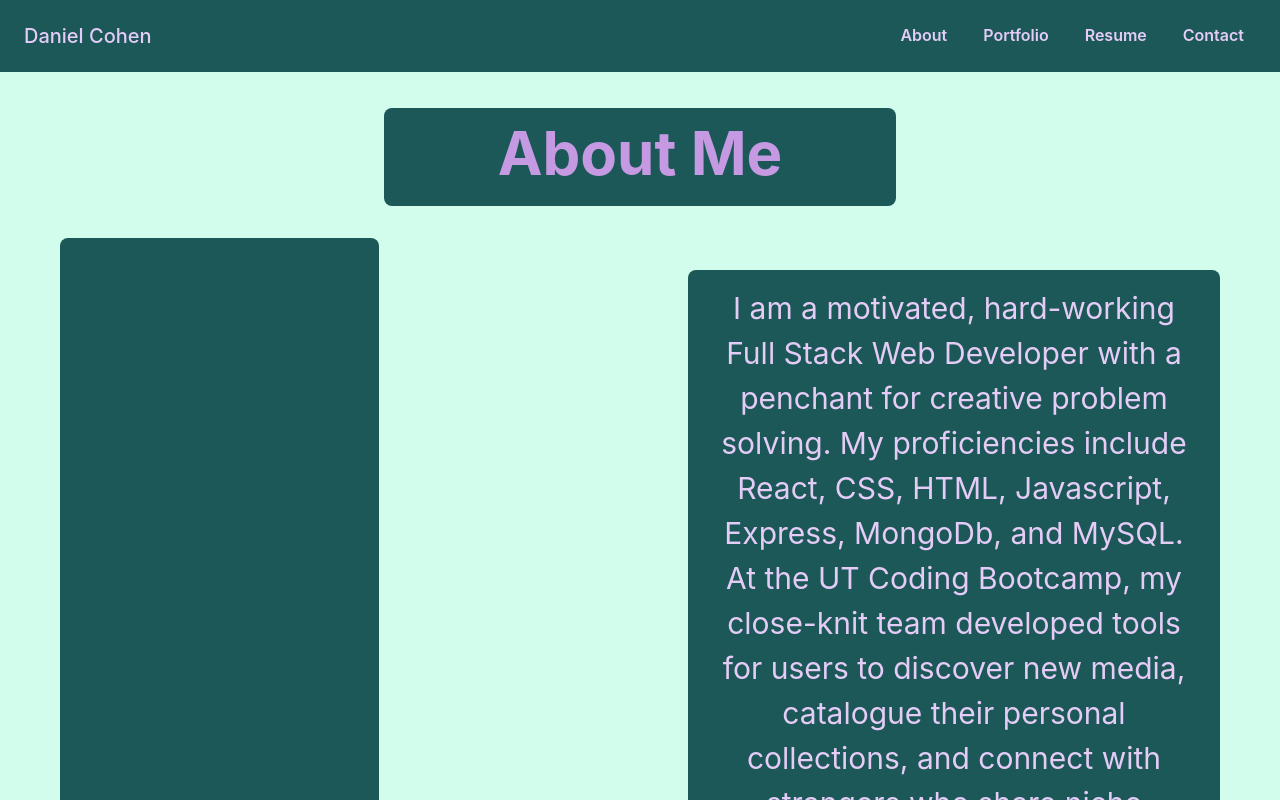
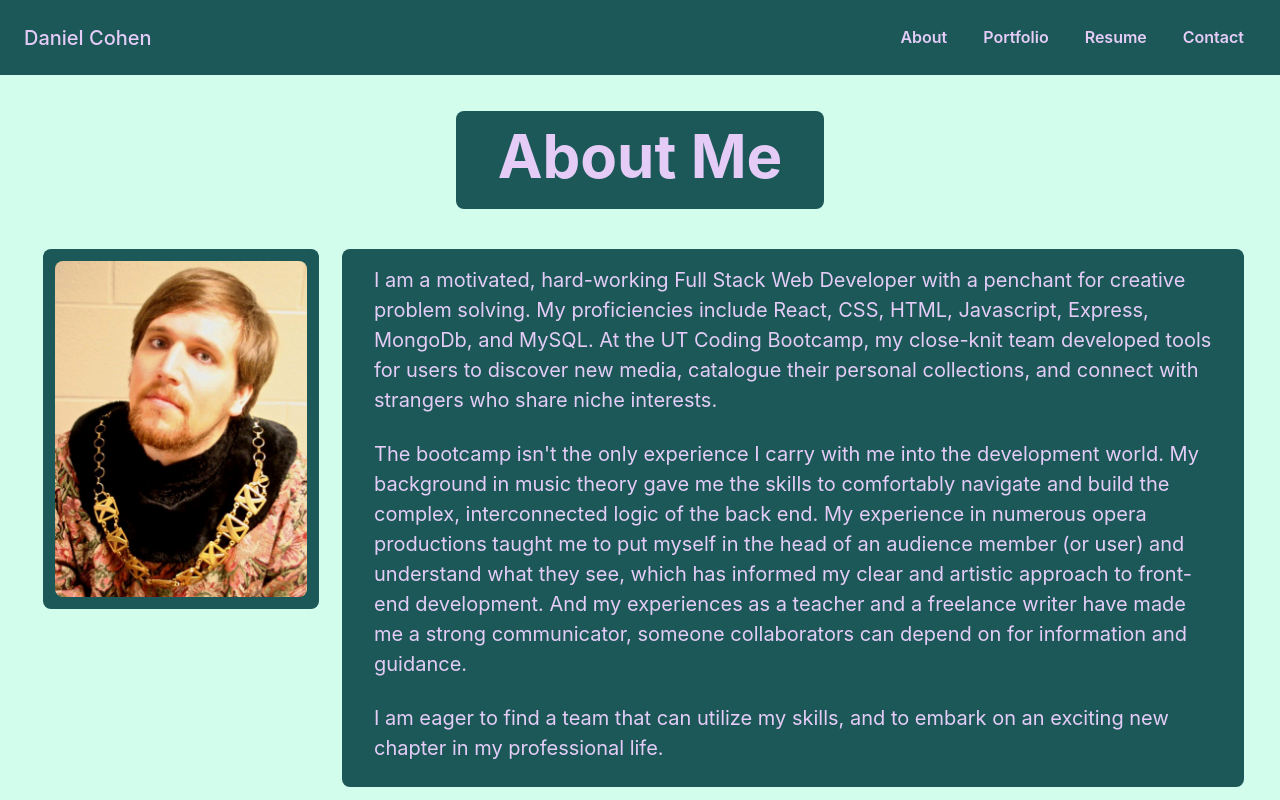
Before and after one commit to dctristero/daniel-cohen-portfolio, a React (Create React App) app: page /daniel-cohen-portfolio/contact in a window 1280 px wide. Both pictures are taken after a click on the button "About". Shown: the top 800 px of the page. Built offline with nearby package versions, Linux system fonts and the light colour scheme.

Commit message:
about page and nav styling

```diff
--- a/src/components/navbar.js
+++ b/src/components/navbar.js
@@ -25,12 +25,19 @@ const Navbar = () => {
       <chakra.header
         bg={bg}
         color={["primary.300"]}
+        h={{ base: "50px", sm: "60px", xl: "75px" }}
         w="full"
         px={{ base: 2, sm: 4 }}
-        py={4}
-        shadow="md"
+        py={0}
+        display="flex"
+        // shadow="md"
+        alignItems="center"
       >
-        <Flex alignItems="center" justifyContent="space-between" mx="auto">
+        <Flex
+        justifyContent="space-between"
+        alignItems="center"
+        w="full"
+        h="full">
           <Flex>
             <chakra.a
               href="/"
--- a/src/pages/about.js
+++ b/src/pages/about.js
@@ -1,8 +1,10 @@
 import React from "react";
 
-import { Box, Button, chakra, Flex, SimpleGrid, Image, Icon } from "@chakra-ui/react";
+import { Box, Button, chakra, Flex, SimpleGrid, GridItem, Image, Icon } from "@chakra-ui/react";
 import { aboutPic } from "../assets/data/data.js"
 import Footer from "../components/footer"
+
+// var navheight = {{ base: "50px", sm: "60px", xl: "75px" }};
 
 
 export default function About(){
@@ -52,39 +54,41 @@ export default function About(){
       bg={["primary.100"]}
       _dark={{ bg: "#3e3e3e" }}
       p={7}
+      minHeight={{ base: "calc(100vh - 50px)", sm: "calc(100vh - 60px)", xl: "calc(100vh - 75px)", }}
       w="full"
       justifyContent="center"
       alignItems="center"
-      //pos="absolute"
+      // pos="absolute"
     >
       <Box
         w="full"
         h="full"
         bg={["primary.100"]}
         _dark={{ bg: "gray.800" }}
-        px={8}
+        px={0}
         py={0}
         mx="auto"
       >
          <Box
-          textAlign={{ lg: "center" }}
           bg={["primary.200"]}
           roundedBottom="lg"
           roundedTop="lg"
-          pt={0}
+          pt={{ base: 2, md: 0 }}
           pb={2}
           mt={2}
           mb={8}
-          maxW="lg"
+          w={{ base: "70%", sm: "45%", xl: "30%" }}
           mx="auto"
-          px={{ base: 4, lg: 8 }}
+          px={{ base: 2, lg: 0 }}
         >
           <chakra.h1
+            textAlign="center"
             display="block"
-            color={["primary.400"]}
+            color={["primary.300"]}
             _dark={{ color: "white" }}
             fontWeight="bold"
-            fontSize="6xl"
+            fontSize={{ base: "3xl", md: "6xl" }}
+            // fontSize="6xl"
             mt={0}
           >
             About Me
@@ -94,26 +98,31 @@ export default function About(){
         {/* look at chakra ui grid examples to make better */}
 
         <SimpleGrid
-          alignItems="center"
-          columns={{ base: 1, md: 2 }}
+          // alignItems="center"
+          columns={{ sm: 1, md: 4 }}
           flexDirection="column-reverse"
-          mb={24}
-          spacingY={{ base: 10, md: 32 }}
-          spacingX={{ base: 10, md: 24 }}
+          m={{ sm: "0", md: "0" }}
+          spacingY={{ base: 0, md: 0 }}
+          spacingX={{ base: 0, md: 0 }}
+          alignItems="flex-start"
+          width={{ sm: "100%", md: "100%" }}
+          pb={7}
         >
+          <GridItem colSpan={{ sm: 1, md: 1 }} p={2}>
           <Box id="aboutPic"
-            w="60%"
-            h="100%"
+            width={{base: "60%", md:"95%" }}
+            h="full"
             px={3}
             py={3}
             bg={["primary.200"]}
             _dark={{ bg: "gray.700" }}
             roundedTop="lg"
             roundedBottom="lg"
+            mx="auto"
           >
             <Image
-            h="full"
-            w="full"
+            // h={{ sm: "30vh", md: "full" }}
+            // w="full"
             fit="scale-down"
             src={aboutPic.image}
             alt="picture of Daniel Cohen"
@@ -121,17 +130,20 @@ export default function About(){
             roundedBottom="lg"
          />
           </Box>
-          <Box order={{ base: "initial", md: 2 }}>
+          </GridItem>
+          {/* <Box order={{ base: "initial", md: 2 }}> */}
+          <GridItem colSpan={{ sm: 1, md: 3 }} p={2}>
           <Box
-            textAlign={{ lg: "center" }}
+            textAlign="left"
             bg={["primary.200"]}
             roundedBottom="lg"
             roundedTop="lg"
             pt={4}
             pb={6}
-            mt={8}
+            mt={0}
             mb={8}
-            maxW="m"
+            // w="100%"
+            // maxW="m"
             mx="auto"
             px={{ base: 4, lg: 8 }}
           >
@@ -139,7 +151,7 @@ export default function About(){
               display="block"
               color={["primary.300"]}
               _dark={{ color: "white" }}
-              fontSize="3xl"
+              fontSize="xl"
               mt={0}
             >
                I am a motivated, hard-working Full Stack Web Developer with a penchant for creative problem solving. My proficiencies include React, CSS, HTML, Javascript, Express, MongoDb, and MySQL. At the UT Coding Bootcamp, my close-knit team developed tools for users to discover new media, catalogue their personal collections, and connect with strangers who share niche interests.
@@ -148,8 +160,8 @@ export default function About(){
               display="block"
               color={["primary.300"]}
               _dark={{ color: "white" }}
-              fontSize="3xl"
-              mt={10}
+              fontSize="xl"
+              mt={6}
             >
               The bootcamp isn't the only experience I carry with me into the development world. My background in music theory gave me the skills to comfortably navigate and build the complex, interconnected logic of the back end. My experience in numerous opera productions taught me to put myself in the head of an audience member (or user) and understand what they see, which has informed my clear and artistic approach to front-end development. And my experiences as a teacher and a freelance writer have made me a strong communicator, someone collaborators can depend on for information and guidance.
             </chakra.p>
@@ -157,13 +169,15 @@ export default function About(){
               display="block"
               color={["primary.300"]}
               _dark={{ color: "white" }}
-              fontSize="3xl"
-              mt={10}
+              fontSize="xl"
+              mt={6}
             >
               I am eager to find a team that can utilize my skills, and to embark on an exciting new chapter in my professional life.
             </chakra.p>
           </Box>
-          </Box>
+          </GridItem>
+
+          {/* </Box> */}
 
         </SimpleGrid>
       </Box>
```
Also changed, not shown: src/components/footer.js (+123 -77 lines), src/pages/test.js (added, +60 -0 lines).
